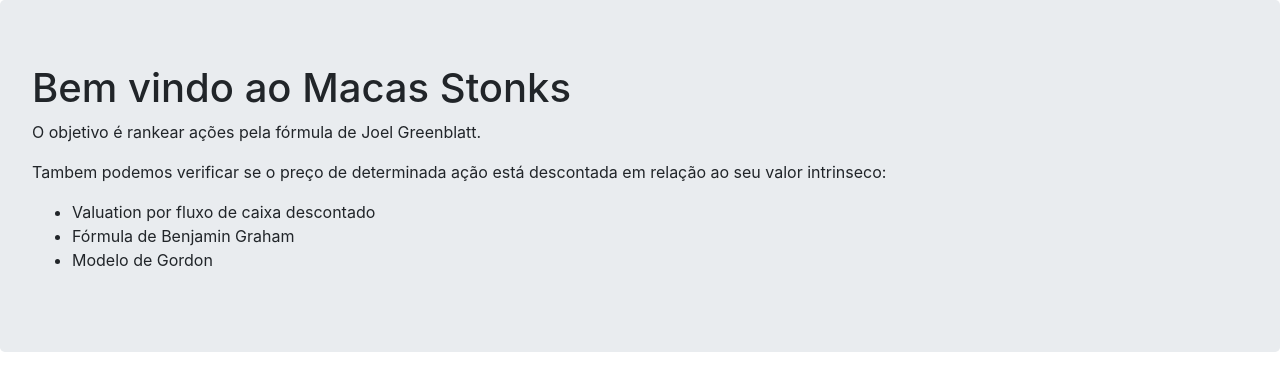
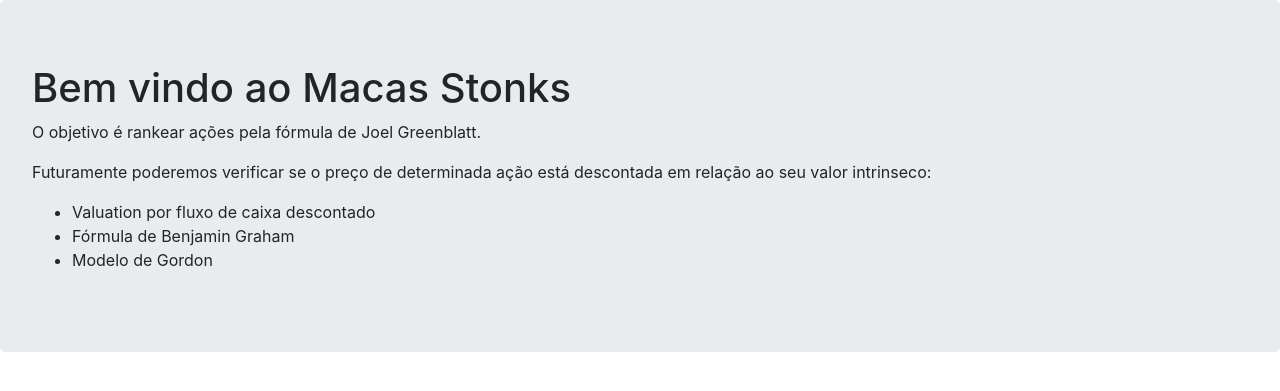
Before and after one commit to ebeninca/bstonks, a Flask app: page / in a window 1280 px wide. Shown: the part 56-447 px from the top of the page. Run offline with Flask 2, Linux system fonts and the light colour scheme; some libraries are stand-ins or nearby versions.

Commit message:
ajuste descrição home

```diff
--- a/flask-app/templates/index.jinja
+++ b/flask-app/templates/index.jinja
@@ -7,7 +7,7 @@
     <div class="jumbotron">
          <h1>Bem vindo ao Macas Stonks</h1>
          <p>O objetivo é rankear ações pela fórmula de Joel Greenblatt.</p>
-         <p>Tambem podemos verificar se o preço de determinada ação está
+         <p>Futuramente poderemos verificar se o preço de determinada ação está
             descontada em relação ao seu valor intrinseco:</p>
          <ul>
             <li>Valuation por fluxo de caixa descontado</li>
```
